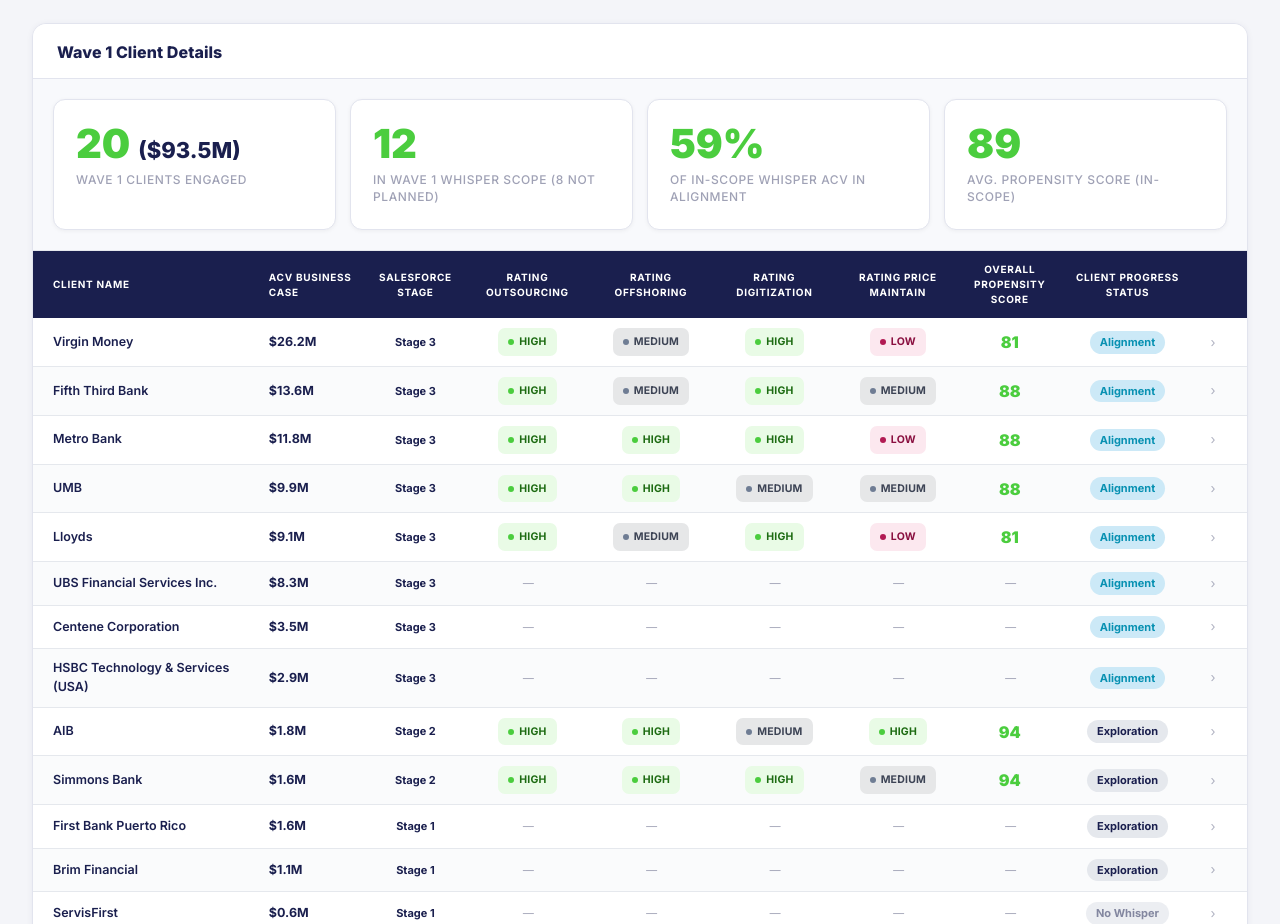
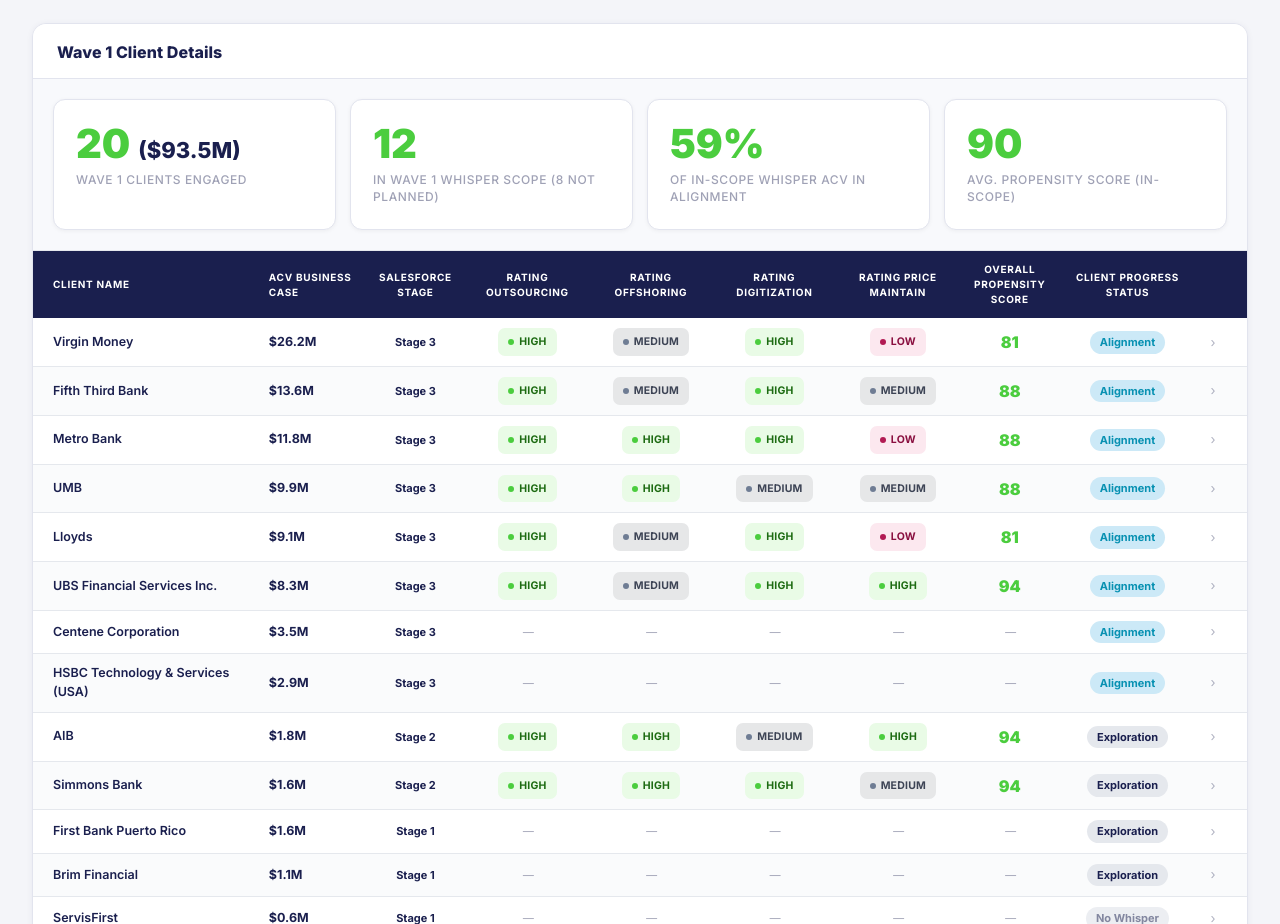
Before and after one commit to JolaOgunlana/project-marlin-gtm-deal-dashboard, a Next.js app: page / in a window 1280 px wide. Shown: the part 1704-2628 px from the top of the page. Built offline with nearby package versions, Linux system fonts and the light colour scheme; a web font is replaced by a local one.

Commit message:
feat: update average propensity score and UBS Financial Services Inc. metrics

```diff
--- a/components/dashboard/ConsentTracker.tsx
+++ b/components/dashboard/ConsentTracker.tsx
@@ -919,7 +919,7 @@ export function ConsentTrackerPage({ page, onNavigate, onFaqLink }: { page: Page
 
           {/* Card 4: Avg propensity score */}
           <div style={{ background: '#fff', padding: '24px 22px', borderRadius: 12, border: '1px solid #e2e4ee', boxShadow: '0 1px 4px rgba(0,0,0,0.05)' }}>
-                <div style={{ fontSize: 40, fontWeight: 900, color: '#4bcd3e', lineHeight: 1, marginBottom: 8 }}>89</div>
+                <div style={{ fontSize: 40, fontWeight: 900, color: '#4bcd3e', lineHeight: 1, marginBottom: 8 }}>90</div>
             <div style={{ fontSize: 12, fontWeight: 500, color: 'rgba(26,31,78,0.42)', lineHeight: 1.4, textTransform: 'uppercase', letterSpacing: '0.05em' }}>Avg. propensity score (in-scope)</div>
           </div>
           </div>{/* end metric cards grid */}
@@ -947,7 +947,7 @@ export function ConsentTrackerPage({ page, onNavigate, onFaqLink }: { page: Page
                 { name: 'Metro Bank',                     acv: '$11.8M', sfStage: '3', out: 'High',   off: 'High',       dig: 'High',   price: 'Low',    score: 88,   status: 'Alignment' },
                 { name: 'UMB',                            acv: '$9.9M',  sfStage: '3', out: 'High',   off: 'High',       dig: 'Medium', price: 'Medium', score: 88,   status: 'Alignment' },
                 { name: 'Lloyds',                         acv: '$9.1M',  sfStage: '3', out: 'High',   off: 'Medium',     dig: 'High',   price: 'Low',    score: 81,   status: 'Alignment' },
-                { name: 'UBS Financial Services Inc.',    acv: '$8.3M',  sfStage: '3', out: null,     off: null,         dig: null,     price: null,     score: null, status: 'Alignment' },
+                { name: 'UBS Financial Services Inc.',    acv: '$8.3M',  sfStage: '3', out: 'High',   off: 'Medium',     dig: 'High',   price: 'High',   score: 94,   status: 'Alignment' },
                 { name: 'Centene Corporation',            acv: '$3.5M',  sfStage: '3', out: null,     off: null,         dig: null,     price: null,     score: null, status: 'Alignment' },
                 { name: 'HSBC Technology & Services (USA)', acv: '$2.9M', sfStage: '3', out: null,   off: null,         dig: null,     price: null,     score: null, status: 'Alignment' },
                 { name: 'AIB',                            acv: '$1.8M',  sfStage: '2', out: 'High',   off: 'High',       dig: 'Medium', price: 'High',   score: 94,   status: 'Exploration' },
```
